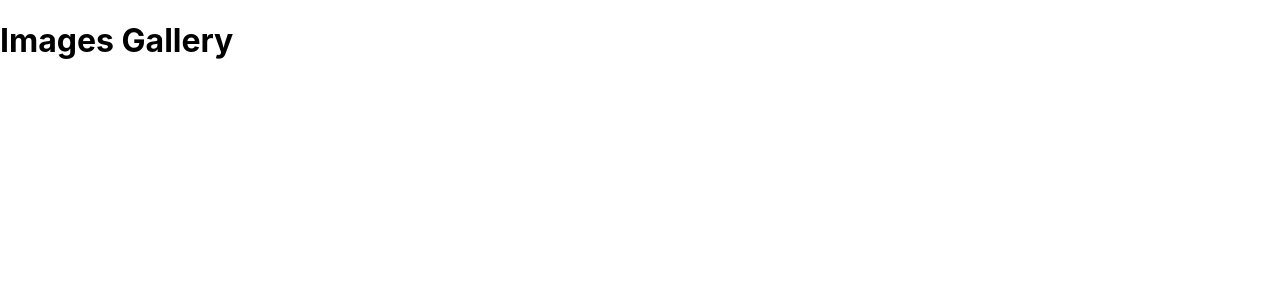
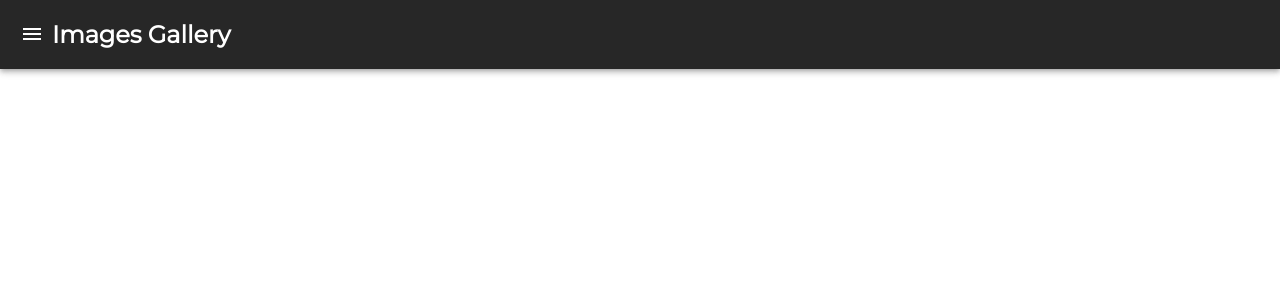
Before and after one commit to k-j-mc/react-python-images-gallery, a React (Create React App) app in the folder frontend/: page / in a window 1280 px wide. Shown: the top 300 px of the page. Built offline with nearby package versions, Linux system fonts and the light colour scheme.

Commit message:
initial header component

```diff
--- a/frontend/package.json
+++ b/frontend/package.json
@@ -3,6 +3,11 @@
   "version": "0.1.0",
   "private": true,
   "dependencies": {
+    "@emotion/react": "^11.10.6",
+    "@emotion/styled": "^11.10.6",
+    "@fontsource/roboto": "^4.5.8",
+    "@mui/icons-material": "^5.11.16",
+    "@mui/material": "^5.12.1",
     "@testing-library/jest-dom": "^5.16.5",
     "@testing-library/react": "^13.4.0",
     "@testing-library/user-event": "^13.5.0",
--- a/frontend/public/index.html
+++ b/frontend/public/index.html
@@ -3,12 +3,10 @@
   <head>
     <meta charset="utf-8" />
     <link rel="icon" href="%PUBLIC_URL%/favicon.ico" />
+    <link href="https://fonts.googleapis.com/css2?family=Montserrat&display=swap" rel="stylesheet">
     <meta name="viewport" content="width=device-width, initial-scale=1" />
     <meta name="theme-color" content="#000000" />
-    <meta
-      name="description"
-      content="Images Gallery App"
-    />
+    <meta name="description" content="Images Gallery App" />
     <link rel="apple-touch-icon" href="%PUBLIC_URL%/logo192.png" />
     <!--
       manifest.json provides metadata used when your web app is installed on a
--- a/frontend/src/App.js
+++ b/frontend/src/App.js
@@ -1,8 +1,14 @@
+import { ThemeProvider } from "@mui/material/styles";
+
+import NavBar from "./components/NavBar";
+
+import theme from "./styling/theme";
+
 const App = () => {
   return (
-    <div className="App">
-      <h1>Images Gallery</h1>
-    </div>
+    <ThemeProvider theme={theme}>
+      <NavBar title="Images Gallery" />
+    </ThemeProvider>
   );
 }
 
--- /dev/null
+++ b/frontend/src/components/Icons/index.js
@@ -0,0 +1,25 @@
+import React, { forwardRef } from "react";
+
+import Add from "@mui/icons-material/Add";
+import AddCircleIcon from "@mui/icons-material/AddCircle";
+import BubbleChartIcon from "@mui/icons-material/BubbleChart";
+import MenuIcon from "@mui/icons-material/Menu";
+import PictureAsPdfIcon from "@mui/icons-material/PictureAsPdf";
+import RestartAltIcon from "@mui/icons-material/RestartAlt";
+import TroubleshootIcon from "@mui/icons-material/Troubleshoot";
+
+
+const Icons = {
+
+  Add: forwardRef((props, ref) => <Add {...props} ref={ref} />),
+  AddCircle: forwardRef((props, ref) => <AddCircleIcon {...props} ref={ref} />),
+  BubbleChartIcon: forwardRef((props, ref) => <BubbleChartIcon {...props} ref={ref} />),
+  Menu: forwardRef((props, ref) => <MenuIcon {...props} ref={ref} />),
+  PictureAsPdfIcon: forwardRef((props, ref) => <PictureAsPdfIcon {...props} ref={ref} />),
+  Restart: forwardRef((props, ref) => <RestartAltIcon {...props} ref={ref} />),
+  TroubleshootIcon: forwardRef((props, ref) => <TroubleshootIcon {...props} ref={ref} />),
+
+};
+
+
+export default Icons;
--- /dev/null
+++ b/frontend/src/components/NavBar/index.js
@@ -0,0 +1,27 @@
+import React from "react";
+
+import {
+    AppBar,
+    IconButton,
+    Toolbar}
+from "@mui/material/";
+
+import Icons from "../Icons";
+
+
+const NavBar = ({title}) => {
+
+
+    return (
+        <AppBar position="static" color="primary">
+            <Toolbar>
+                <IconButton edge="start" color="inherit">
+                    <Icons.Menu />
+                </IconButton>
+                <h2>{title}</h2>
+            </Toolbar>
+        </AppBar>
+    );
+};
+
+export default NavBar;
--- a/frontend/src/css/index.css
+++ /dev/null
@@ -1,8 +0,0 @@
-body {
-  margin: 0;
-  font-family: -apple-system, BlinkMacSystemFont, 'Segoe UI', 'Roboto', 'Oxygen',
-    'Ubuntu', 'Cantarell', 'Fira Sans', 'Droid Sans', 'Helvetica Neue',
-    sans-serif;
-  -webkit-font-smoothing: antialiased;
-  -moz-osx-font-smoothing: grayscale;
-}
--- a/frontend/src/index.js
+++ b/frontend/src/index.js
@@ -1,6 +1,6 @@
 import React from 'react';
 import ReactDOM from 'react-dom/client';
-import './css/index.css';
+import './styling/index.css';
 import App from './App';
 
 const root = ReactDOM.createRoot(document.getElementById('root'));
--- /dev/null
+++ b/frontend/src/styling/index.css
@@ -0,0 +1,7 @@
+body {
+  margin: 0;
+  font-family: "Montserrat", sans-serif;
+  -webkit-font-smoothing: antialiased;
+  -moz-osx-font-smoothing: grayscale;
+  overflow-x: hidden;
+}
--- /dev/null
+++ b/frontend/src/styling/theme.js
@@ -0,0 +1,19 @@
+import { createTheme } from "@mui/material/styles";
+
+const theme = createTheme({
+  typography: {
+    allVariants: {
+      fontFamily: "montserrat",
+      textTransform: "none",
+      fontSize: 16,
+    },
+  },
+  palette: {
+    mode: "dark",
+    primary: {
+      main: "#1976d2",
+    },
+  },
+});
+
+export default theme;
```
Also changed, not shown: 1 other file (tests, documents, lock files or other folders).
